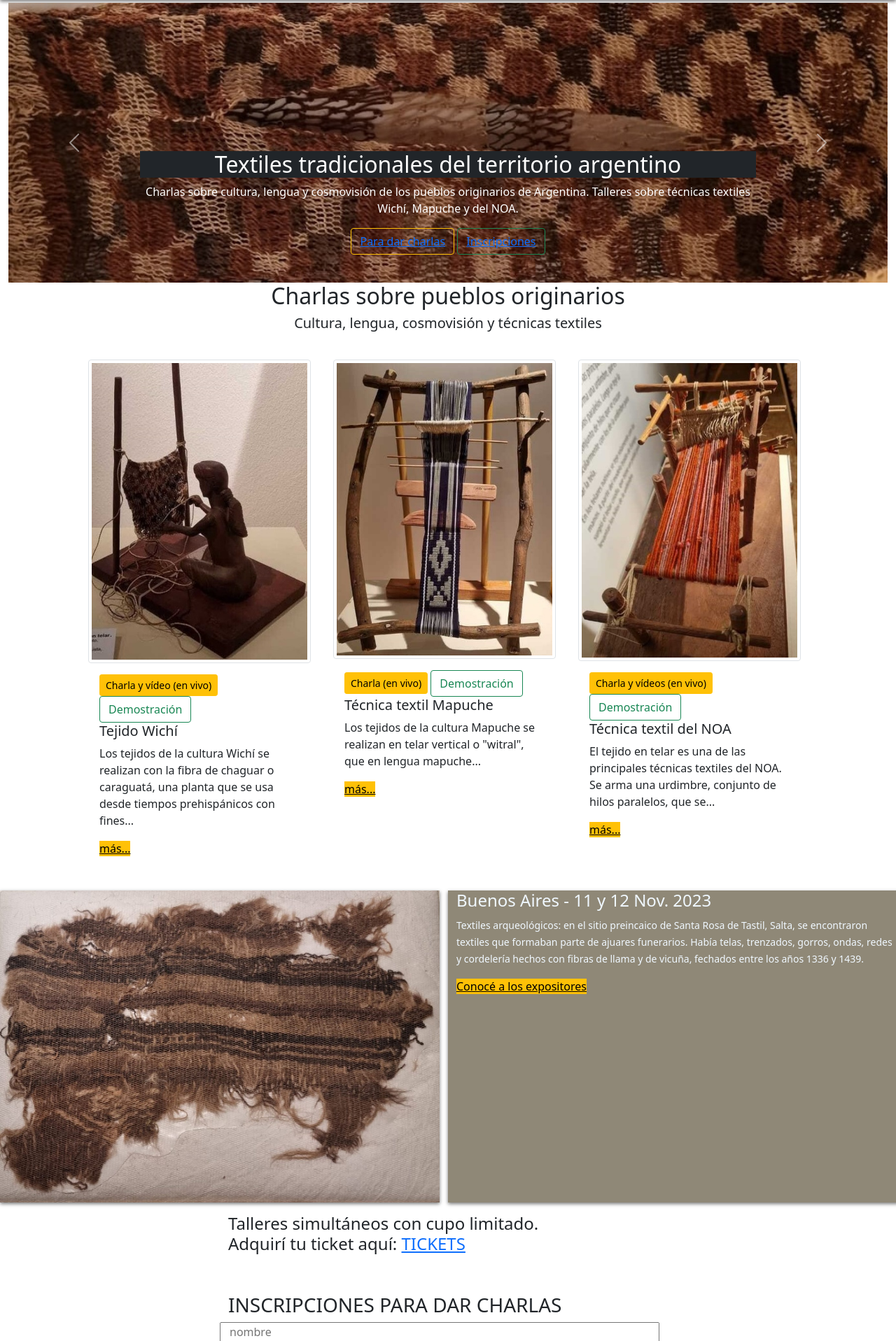
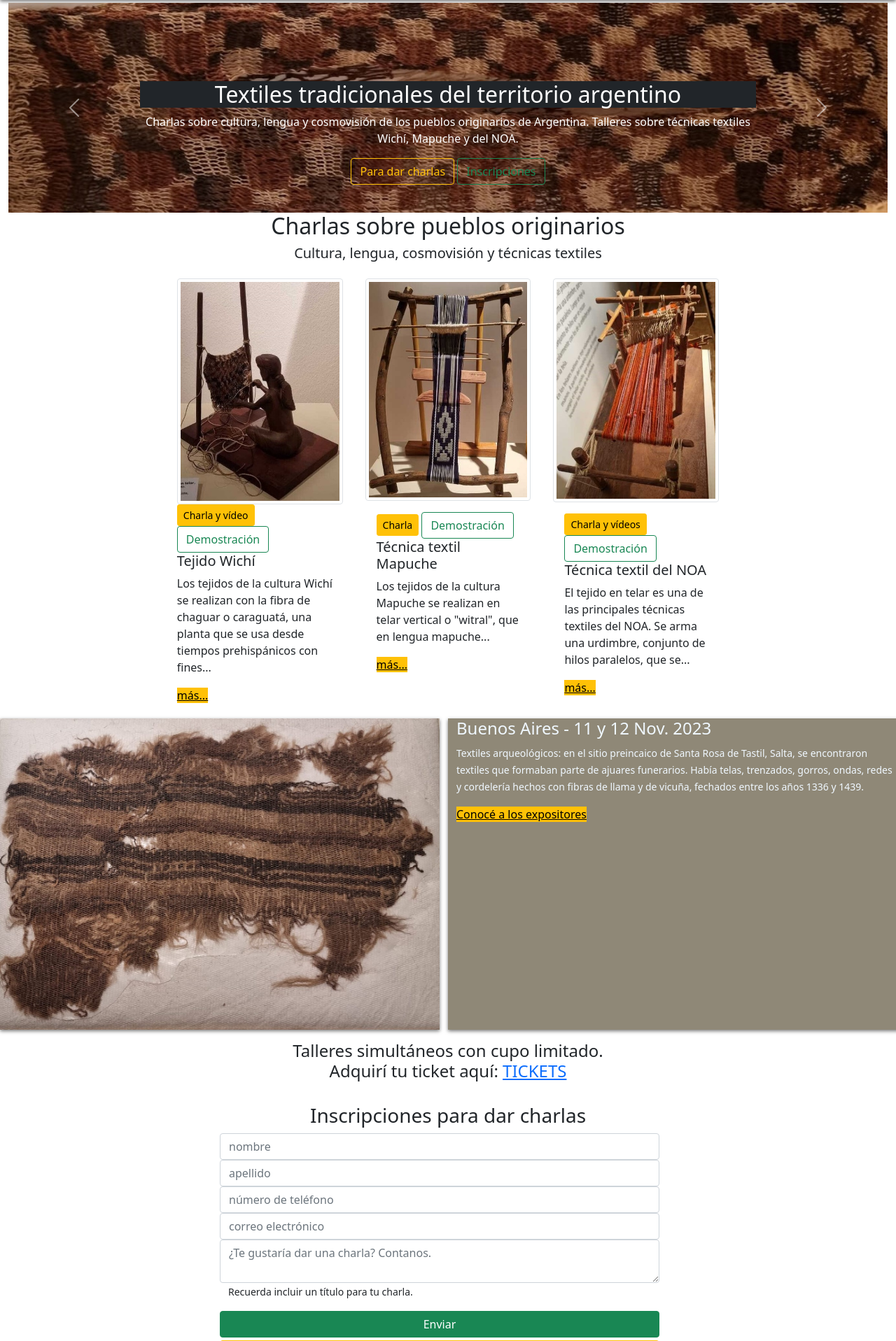
Before and after one commit to IsabelIMTextil/phpintegrador1, a PHP site: page / in a window 1280 px wide. Shown: the part 80-1997 px from the top of the page at 70% size. Run offline with PHP 8.4, Linux system fonts and the light colour scheme; some web fonts are replaced.

Commit message:
texto del noa y cards

```diff
--- a/pages/main.php
+++ b/pages/main.php
@@ -2,36 +2,36 @@
         <div class="container-fluid">
 
             <!--  empieza  carousel -->
-            <div class="row mt-1">
+            <div class="row mt-1" id="carru">
               <div class="col-12">
             <div id="carouselExample" class="carousel slide">
                 <div class="carousel-inner">
                   <div class="carousel-item active">
-                    <img src="imagenes/wichi.jpg" class="d-block w-100" alt="Textiles Wichí" style="height: 400px;">
+                    <img src="imagenes/wichi.jpg" class="d-block w-100" alt="Textiles Wichí" style="height:300px;">
                     <div class="carousel-caption text-right caption-center">
                       <h2 class="bg-dark">Textiles tradicionales del territorio argentino</h2>
                       <p>Charlas sobre cultura, lengua y cosmovisión de los pueblos originarios de Argentina. Talleres sobre técnicas textiles Wichí, Mapuche y del NOA.</p>
-                      <button type="button" class="btn btn-outline-warning" > <a href="#talleres">Para dar charlas</a> </button>
-                      <button type="button" class="btn btn-outline-success"><a href="#talleres">Inscripciones</a></button>
+                      <button type="button" class="btn btn-outline-warning" >Para dar charlas</button>
+                      <button type="button" class="btn btn-outline-success">Inscripciones</button>
                     </div>
                   </div>
                   <div class="carousel-item">
-                    <img src="imagenes/mapuche2.jpg" class="d-block w-100" alt="Textiles Mapuches" style="height: 400px;">
+                    <img src="imagenes/mapuche2.jpg" class="d-block w-100" alt="Textiles Mapuches" style="height:300px;">
                     <div class="carousel-caption text-right caption-center">
                       <h2 class="bg-dark">Textiles tradicionales del territorio argentino</h2>
                       <p>Charlas sobre cultura, lengua y cosmovisión de los pueblos originarios de Argentina. Talleres sobre técnicas textiles Wichí, Mapuche y del NOA.</p>
-                      <button type="button" class="btn btn-outline-warning"> <a href="#talleres">Para dar charlas</a></button>
-                      <button type="button" class="btn btn-outline-success"><a href="#talleres">Inscripciones</a></button>
+                      <button type="button" class="btn btn-outline-warning">Para dar charlas</button>
+                      <button type="button" class="btn btn-outline-success">Inscripciones</button>
                     </div>
                   </div>
 
                   <div class="carousel-item">
-                    <img src="imagenes/noa2.jpg" class="d-block w-100" alt="Textiles del NOA" style="height: 400px;">
+                    <img src="imagenes/noa2.jpg" class="d-block w-100" alt="Textiles del NOA" style="height:300px;">
                     <div class="carousel-caption text-right caption-center">
                       <h2 class="bg-dark">Textiles tradicionales del territorio argentino</h2>
                       <p>Charlas sobre cultura, lengua y cosmovisión de los pueblos originarios de Argentina. Talleres sobre técnicas textiles Wichí, Mapuche y del NOA.</p>
-                      <button type="button" class="btn btn-outline-warning"> <a href="#talleres">Para dar charlas</a></button>
-                      <button type="button" class="btn btn-outline-success"> <a href="#talleres">Inscripciones</a> </button>
+                      <button type="button" class="btn btn-outline-warning">Para dar charlas</button>
+                      <button type="button" class="btn btn-outline-success">Inscripciones</button>
                     </div>
 
                   </div>
@@ -46,10 +46,11 @@
                 </button>
               </div>
             </div>
-
+            </div>
             </div>
             <!--  acá termina carousel -->
-            </div>
+
+
 
                 <!-- comienzan las cards -->
             <div class="body">
@@ -58,21 +59,18 @@
                     <h2>Charlas sobre pueblos originarios</h2>
                     <h5> Cultura, lengua, cosmovisión y técnicas textiles</h5>
                 </div>
+                  <div class="row">
+                        <div class="card-group">
 
-
-
-                  <div class="row">
-                        <div class="card-group p-3">
-
-                        <div class="col-1"> </div>
-                        <div class="col-3 m-3">
+                        <div class="col"> </div>
+                        <div class="col m-3">
                           <div class="card-responsive">
                             <img src="imagenes/wichi-tec.jpeg" class=" img-thumbnail rounded" alt="técnica textil wichí">
-                            <div class="card-body">
-                              <button type="button" class="btn btn-warning btn-sm">Charla y vídeo <a>(en vivo)</a></button>
+                            <div class="card-body p-0">
+                              <button type="button" class="btn btn-warning btn-sm">Charla y vídeo</button>
                               <button type="button" class="btn btn-outline-success">Demostración</button>
                               <h5 class="card-title">Tejido Wichí </h5>
-                              <p class="card-text">Los tejidos de la cultura Wichí se realizan con la fibra de chaguar o caraguatá, una
+                              <p class="card-text row-4">Los tejidos de la cultura Wichí se realizan con la fibra de chaguar o caraguatá, una
                                 planta que se usa desde tiempos prehispánicos con fines... </p>
                               <!-- <p class="card-text"><small class="text-body-secondary">más...</small></p> -->
                   <?php
@@ -82,14 +80,12 @@
                             </div>
                           </div>
                         </div>
-                        <div class="col-3 m-3">
+                        <div class="col m-3">
                           <div class="card-responsive">
                             <img src="imagenes/mapuche-tec.jpeg" class="img-thumbnail rounded" alt="técnica textil mapuche">
                             <div class="card-body">
-                              <button type="button" class="btn btn-warning btn-sm">Charla <a>(en vivo)</a>
-
-                              </button>
-                              <button type="button" class="btn btn-outline-success">Demostración </button>
+                              <button type="button" class="btn btn-warning btn-sm">Charla</button>
+                              <button type="button" class="btn btn-outline-success">Demostración</button>
                               <h5 class="card-title">Técnica textil Mapuche</h5>
                               <p class="card-text">Los tejidos de la cultura Mapuche se realizan en telar vertical o "witral", que en
                                 lengua mapuche...</p>
@@ -102,11 +98,11 @@
                             </div>
                           </div>
                         </div>
-                        <div class="col-3 m-3">
+                        <div class="col m-3">
                           <div class="card-responsive">
                             <img src="imagenes/diaguita-tec.jpeg" class="img-thumbnail rounded" alt="técnica textil del NOA">
                             <div class="card-body">
-                              <button type="button" class="btn btn-warning btn-sm">Charla y vídeos <a>(en vivo)</a></button>
+                              <button type="button" class="btn btn-warning btn-sm">Charla y vídeos</button>
                               <button type="button" class="btn btn-outline-success" >Demostración</button>
                               <h5 class="card-title">Técnica textil del NOA</h5>
                               <p class="card-text">El tejido en telar es una de las principales técnicas textiles del NOA. Se arma una
@@ -119,7 +115,7 @@
                             </div>
                           </div>
                         </div>
-                        <div class="col-1"> </div>
+                        <div class="col"> </div>
 
                       </div>
                     </div>
@@ -146,57 +142,62 @@
 
                   echo "<td><a class='button [btn btn-warning btn-block]'href='pages/expositores.php' target='_blank'>Conocé a los expositores</a></td></tr>";
 ?>
+
                     </div>
             <!-- fin conocé más -->
-
-
 
                  <!-- inicio formulario -->
 
             <div class="container">
                     <div class="row align-items-start">
-        <div class="col-sm-3">  </div>
+
+                      <div class="col-sm-3">
+                                  </div>
                       <div class="col-sm-6">
+
+
 <!-- abrir tickets en otra pestaña -->
+
+                        <div class="text-center">
                         <p id="talleres"></p>
-   <h4>Talleres simultáneos con cupo limitado. <br> Adquirí tu ticket aquí: <?php echo "<td><a class='button button-tickets' href='tickets.php' target='_blank'>TICKETS</a></td>";?></h4>
+                        <h4>Talleres simultáneos con cupo limitado. <br> Adquirí tu ticket aquí:   <?php          echo "<td><a class='button button-tickets' href='tickets.php' target='_blank'>TICKETS</a></td>"?></h4>
+
                         <br>
-  <br>
-  <h3>INSCRIPCIONES PARA DAR CHARLAS</h3>
-
+                        <h3>Inscripciones para dar charlas</h3>
+                        </div>
 
                         <?php
                              //  require 'conexion.php';
                         ?>
                         <!-- agrego segú clase  -->
                         <!-- <form action="../phpintegrador1/datos1.php" method="POST"> -->
-                        <form action="../phpintegrador1/datos1.php" method="POST">
+                        <form action="datos1.php" method="POST">
                         <!-- Para que funcione en WEBHOST hay que cambiar a <form action="datos1.php" method="POST">  -->
 
                         <div class="row" id="cupo">
                         <div class="form-group row">
-                          <input type="text" class="nombre" placeholder="nombre" name="nombre" required>
+                          <input type="text" class="form-control" placeholder="nombre" name="nombre" required>
                         </div>
                         <div class="form-group row">
-                          <input type="text" class="apellido" placeholder="apellido" name="apellido" required>
+                          <input type="text" class="form-control" placeholder="apellido" name="apellido" required>
                         </div>
                         <div class="form-group row">
-                          <input type="text" class="form-control" id="exampleFormControlInput2" placeholder="número de teléfono" name="telefono" required>
+                          <input type="text" class="form-control"  placeholder="número de teléfono" name="telefono" required>
+                        </div>
+                        <div class="form-group row">
+                          <input type="text" class="form-control"  placeholder="correo electrónico" name="correo" required>
                         </div>
 
-
-                          <div class="mb-1">
-                          <label for="exampleFormControlInput1" class="form-label" > </label>
-                          <input type="email" class="form-control" id="exampleFormControlInput1" placeholder="Correo electrónico" name="correo" required>
-                          </div>
-                          <div class="mb-1">
-                            <label for="exampleFormControlTextarea1" class="form-label"></label>
-                          <textarea class="form-control" id="exampleFormControlTextarea1" name="comentario" placeholder="¿Te gustaría dar una charla? Contanos." cols="1" rows="3" required></textarea>
+                        <div class="row">
+                          <textarea class="form-control"  name="comentario" placeholder="¿Te gustaría dar una charla? Contanos." required></textarea>
                           <p><small>Recuerda incluir un título para tu charla.</small></p>
                         </div>
 
-                          <input type="submit" value="Enviar">
-                          <input type="reset" value="Borrar">
+                          <div class="row">
+                          <input class="btn btn-success mb-1" type="submit" value="Enviar">
+                          <input class="btn btn-warning " type="reset" value="Borrar">
+                          </div>
+                          <br><br>
                         </form>
 <!-- termina agrego segú clase  -->
 
```
Also changed, not shown: 2 other files. Lines whose indentation alone changed are shown as unchanged.
